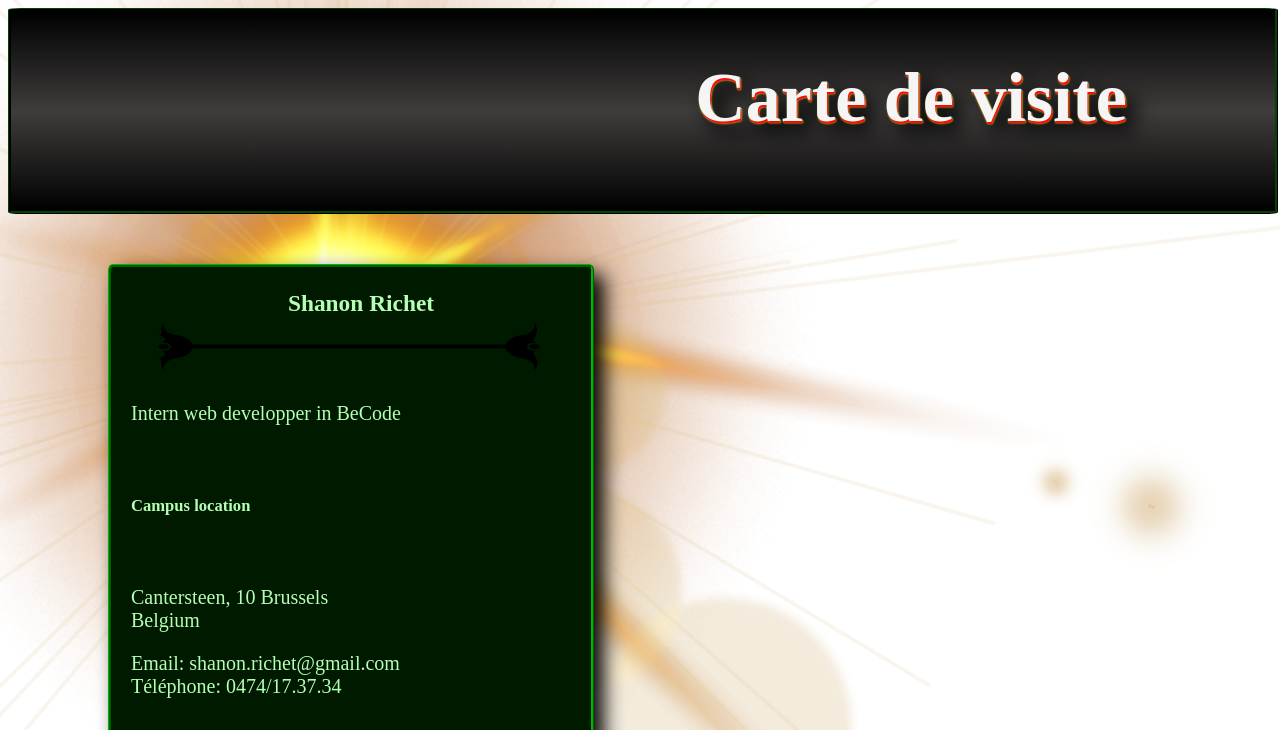
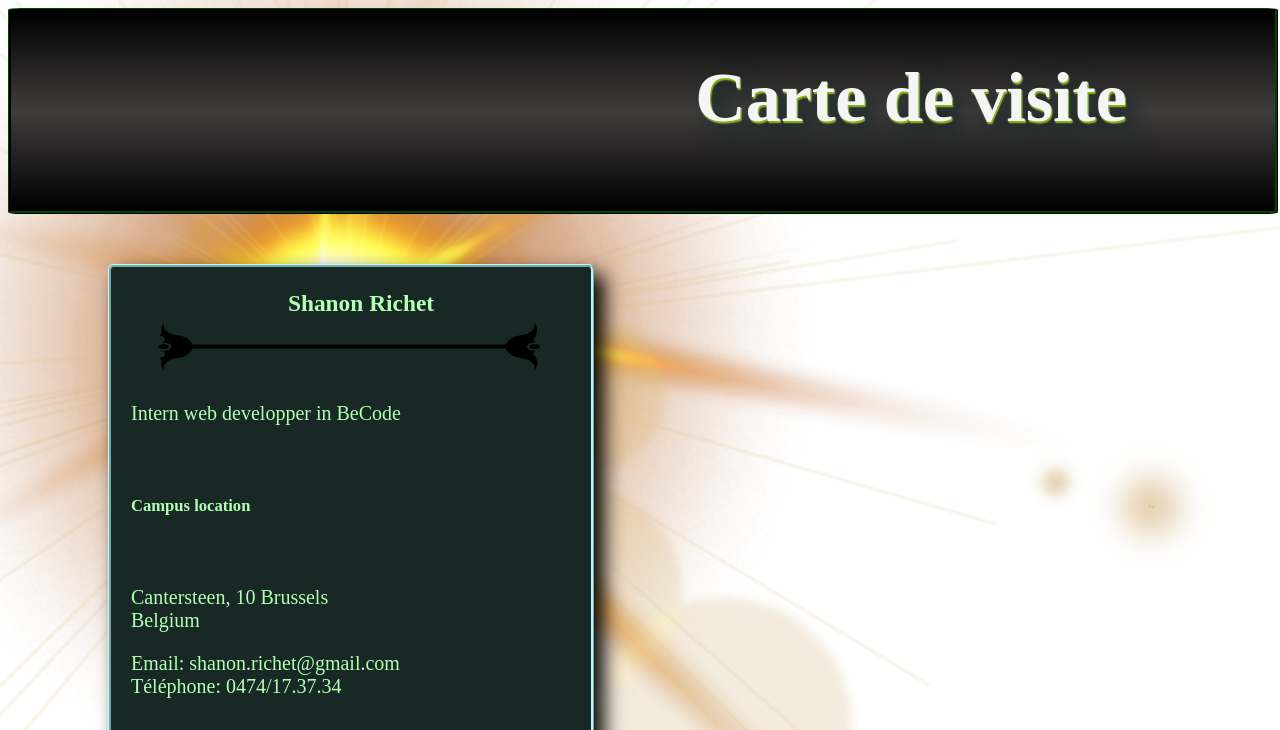
Before and after one commit to shanon-richet/v-card, a plain HTML site: page index.html in a window 1280 px wide. Shown: the top 730 px of the page. Drawn offline with Linux system fonts and the light colour scheme.

Commit message:
change style

```diff
--- a/style.css
+++ b/style.css
@@ -27,16 +27,16 @@ h1 {
     width: 700px;
     height: 130px;
     z-index: 1;
-    filter: drop-shadow(10px 10px 10px black);
+    filter: drop-shadow(10px 10px 10px #182825);
     text-align: center;
-    text-shadow: 1px 2px 1px red, 1px 2px 2px yellow, 1px 1px cyan;
+    text-shadow: 1px 2px 1px #7FB800, 1px 2px 2px #7B4B94, 1px 1px #B9FAF8;
 }
 .carte {
     border-radius: 1%;
     margin-left: 100px;
-    background-color: #001a00;
+    background-color: #182825;
     color: #b3ffb3;
-    border: 3px ridge #00b300;
+    border: 3px ridge #B9FAF8;
     width: 480px;
     height: 600px;
     font-size: 20px;
```
Also changed, not shown: 1 other file.
